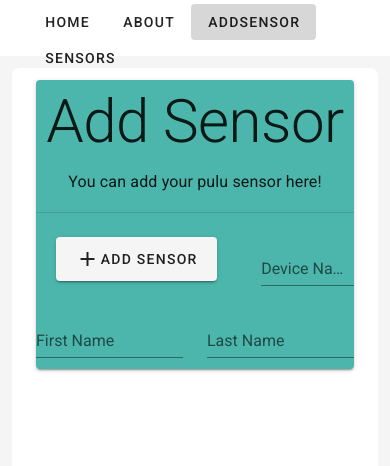
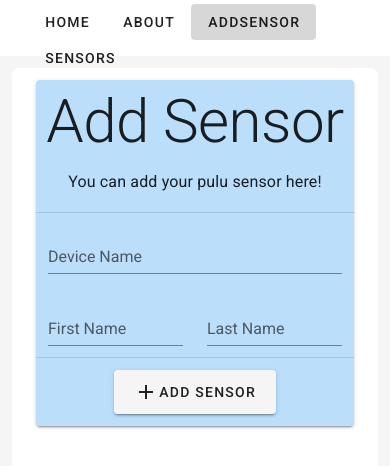
Before and after one commit to vives-projectwerk-2021/VueFrontendWebApp, a Vue app: page /addSensor in a window 390 px wide. Shown: the top 466 px of the page. Built offline with nearby package versions, Linux system fonts and the light colour scheme; a web font is replaced by a local one; what vue-ellipse-progress would draw is missing.

Commit message:
Made addSensor better looking + responsive for mobile

```diff
--- a/src/components/AddSensorPage.vue
+++ b/src/components/AddSensorPage.vue
@@ -1,22 +1,17 @@
 <template>
-  <v-card color="teal lighten-2">
+  <v-card color="blue lighten-4">
     <v-row>
       <v-col>
         <p class="text-h2 text-center">Add Sensor</p>
-        <p class="text-subtitle-1 text-center">You can add your pulu sensor here!</p>
+        <p class="text-subtitle-1 text-center">
+          You can add your pulu sensor here!
+        </p>
         <v-divider />
       </v-col>
     </v-row>
 
+    <v-container>
       <v-row>
-      <v-col>
-        <v-btn @click="sendData" large class="mx-5">
-          <v-icon>
-            mdi-plus
-          </v-icon>
-          Add Sensor
-        </v-btn></v-col
-      >
         <v-col>
           <v-text-field
             label="Device Name"
@@ -25,6 +20,7 @@
           ></v-text-field>
         </v-col>
       </v-row>
+
       <v-row>
         <v-col>
           <v-text-field
@@ -41,6 +37,19 @@
           ></v-text-field>
         </v-col>
       </v-row>
+    </v-container>
+
+    <v-row>
+      <v-col class="text-center">
+        <v-divider />
+        <v-btn @click="sendData" large class="mt-3">
+          <v-icon>
+            mdi-plus
+          </v-icon>
+          Add Sensor
+        </v-btn>
+      </v-col>
+    </v-row>
   </v-card>
 </template>
 
```
Lines whose indentation alone changed are shown as unchanged.
